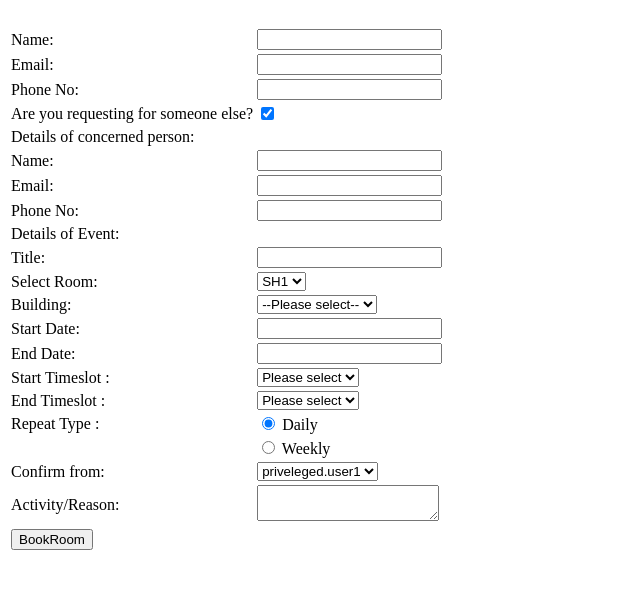
After one commit to nehaljwani/SSAD, a PHP site: page /requestForm.php in a window 1280 px wide. The commit adds this page. Shown: the top 589 px of the page, without its empty margins (0-640 px from the left). Run offline with PHP 8.4, Linux system fonts and the light colour scheme.

Commit message:
Added timeSlotGeneratorFunc

```diff
--- a/essential.php
+++ b/essential.php
@@ -91,7 +91,7 @@ function getNextGroup($curGroup){
 }*/
 function printNextGroupOptions($curGroup){
   $groupArray = getNextGroup($curGroup);
-  if($groupArray == -1)
+    if($groupArray == -1)
     die("No valid group options found.\n");
   $groupKeys = array_keys($groupArray);
 
@@ -101,5 +101,29 @@ function printNextGroupOptions($curGroup){
   }
 }
 
+function generate_timeslot($myid,$default=false){
+        $st = "<select name='". $myid . "' id='". $myid."' >";
+        $st .= "<option value='' id='fg'>Please select</option>";
+        for($i=0;$i<24;$i++){
+                $dig=0;
+                $k = $i;
+                while($k>0){
+                        $k/=10;
+                        $dig++;
+                }
+                $j = $i.'';
+                if($i<10){
+                        $j = '0' . $j;
+                }
+                $j1 = $j.":00:00";
+                $j2 = $j.":30:00";
+                $st .= "<option value='" . $j1 . "' name='" . $j1 . "' id='" .$j1."'>".$j1."</option>";
+                $st .= "<option value='" . $j2 . "' name='" . $j2 . "' id='" .$j2."'>".$j2."</option>";
 
+        }
+                $st .= "<option value='23:59:59' name='23:59:59' id='23:59:59'>23:59:59</option>";
+
+        $st .= "</select>";
+        return $st;
+}
 ?>
--- /dev/null
+++ b/requestForm.php
@@ -0,0 +1,55 @@
+<!DOCTYPE html>
+<html>
+<body>
+<?php include("essential.php"); ?>
+<form action="addRequest.php" autocomplete="on" method="POST">
+	<table class='center'>
+	<tr><td> Name:</td><td><input type="text" name="creator"><br> </tr>
+	<tr><td> Email: </td><td><input type="email" name="creatorEmail" autocomplete="off"><br></tr>
+	<tr><td> Phone No: </td><td><input type="text" name="creatorPhone"><br></tr>
+	<tr><td> Are you requesting for someone else?</td><td><input type="checkbox" checked="checked" /></tr>
+	<tr><td> Details of concerned person:</td></tr>
+	<tr><td> Name:</td><td><input type="text" name="concernedPName"><br></tr>
+	<tr><td> Email: </td><td><input type="email" name="concernedPEmail" autocomplete="off"><br></tr>
+	<tr><td> Phone No:</td> <td><input type="text" name="concernedPPhone"><br></tr>
+	<tr><td> Details of Event:</td><td></tr>
+	<tr><td> Title:</td><td><input type="text" name="eventTitle"><br></tr>
+	<tr><td> Select Room:</td><td>
+	<select name="room">
+	<option value="SH1">SH1</option>
+	<option value="SH2">SH2</option>
+	<option value="CR1">CR1</option>
+	<option value="CR2">CR2</option>
+	</select></tr>
+	<tr><td> Building: </td><td>
+	<select name='buildingName' id='buildingName'>
+	<option value='' >--Please select--</option>
+	<option value='nilgiri' id='nilgiri'>nilgiri</option>
+	<option value='vindhya' id='vindhya'>vindhya</option>
+	<option value='Himalayas' id='Himalayas'>Himalayas</option>
+	</select> </td></tr>
+	<tr><td> Start Date: </td><td><div id='sdivdate'> <input type="text" name="eventStartDate"></div></td></tr>
+	<tr><td> End Date: </td><td><div id='edivdate'> <input type="text" name="eventEndDate"> </div> </td></tr>
+	<tr> <td>Start Timeslot : </td>
+	<td> <?php echo generate_timeslot("eventStartTime"); ?> </td>
+	</tr>
+	<tr> <td>End Timeslot : </td>
+	<td> <?php echo generate_timeslot("eventEndTime"); ?></td>
+	</tr>
+	<tr> <td>Repeat Type : </td>
+	<td> <input type='radio' name='reqType' value='Daily' checked='true' /> Daily </td></tr><tr><td></td>
+	<td><input type='radio' name='reqType' value='Weekly' /> Weekly </td></tr>
+	<tr> <td>Confirm from: </td>
+	<td><div id='priveleged_users'>
+	<select name='concernedAdmin' id='confirmedBy'>
+	<option value='priveleged.user1' id='priveleged.user1'>priveleged.user1</option>
+	<option value='priveleged.user2' id='priveleged.user2'>priveleged.user2</option>
+	<option value='priveleged.user3' id='priveleged.user3'>priveleged.user3</option>
+	</select></div></td></tr><br/>
+	<tr> <td> Activity/Reason: </td><td>
+	<textarea id='description'  name='eventDesc'/></textarea></tr>
+	<tr><td><input type='submit' name='submit' id='submit' class='center' value='BookRoom'/></td>
+	</table>
+	</form>
+</body>
+</html>
```
